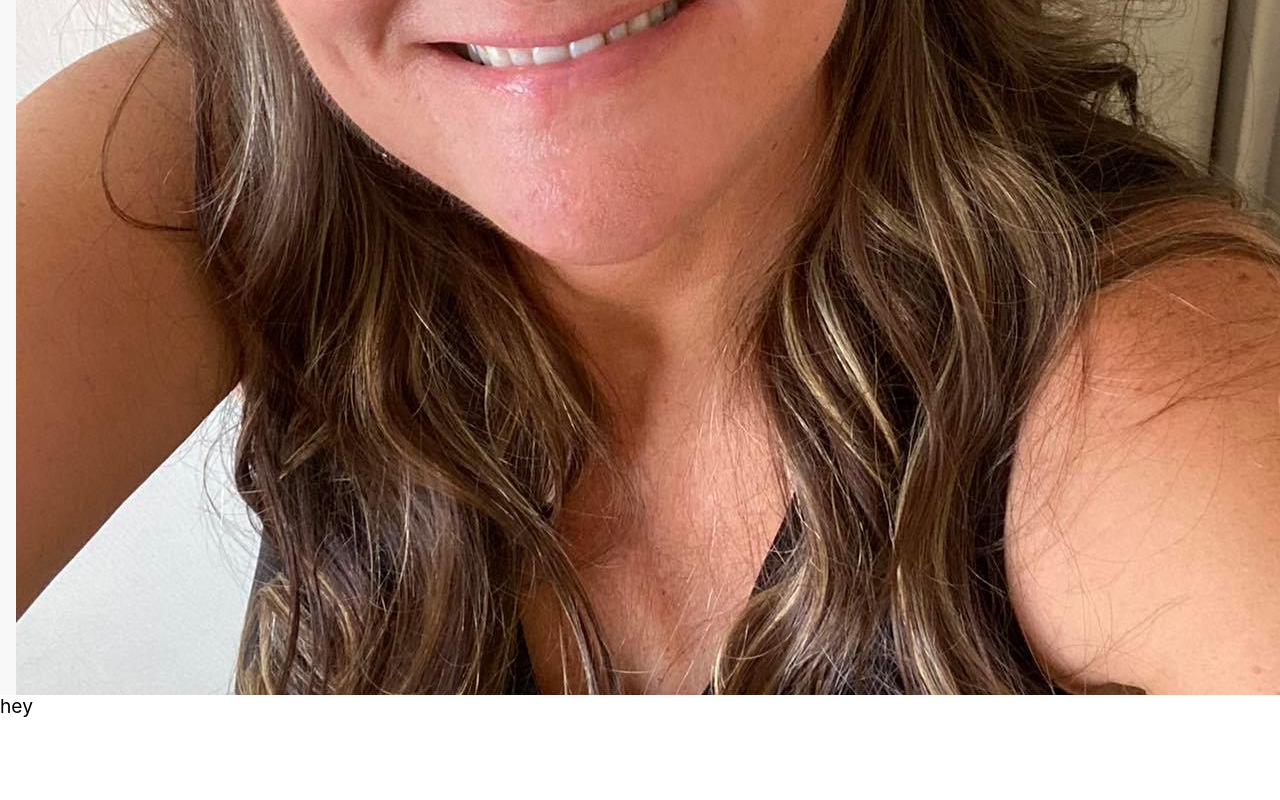
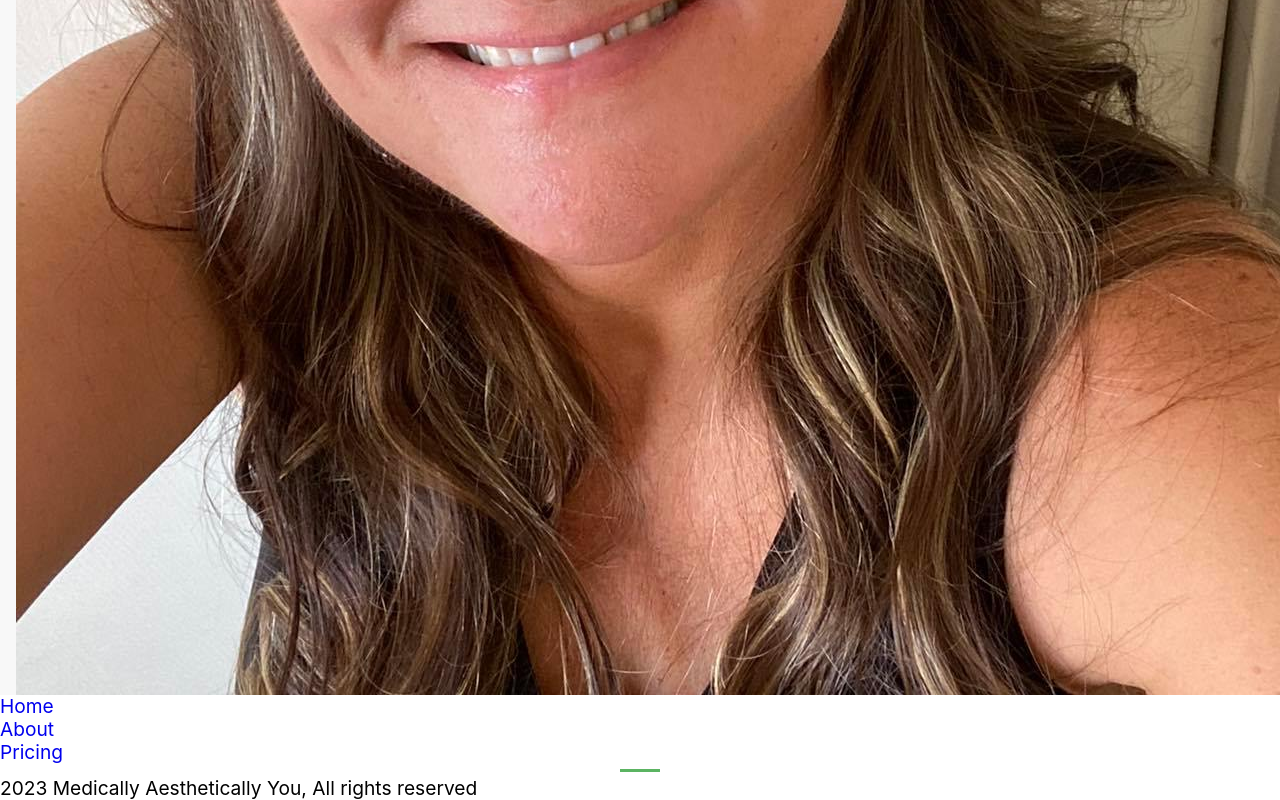
Before and after one commit to Laith1632/botox-react, a React (Create React App) app: page / in a window 1280 px wide. Shown: the part 1577-2377 px from the top of the page. Before the commit the page ends 2295 px from the top, so only its background shows below. Built offline with nearby package versions, Linux system fonts and the light colour scheme.

Commit message:
added a footer

```diff
--- a/src/App.js
+++ b/src/App.js
@@ -3,6 +3,8 @@ import Navbar from './components/Navbar'
 import Hero from './components/Hero'
 import About from './components/About'
 import Cost from './components/Cost'
+import Footer from './components/Footer'
+
 
 function App() {
   return (
@@ -11,6 +13,7 @@ function App() {
       <Hero/>
       <About/>
       <Cost/>
+      <Footer/>
 
     </div>
   );
--- a/src/components/Cost.js
+++ b/src/components/Cost.js
@@ -5,7 +5,7 @@ const Cost = () => {
     <div>
         <div>
 
-            hey
+
 
 
 
--- a/src/components/Footer.js
+++ b/src/components/Footer.js
@@ -0,0 +1,35 @@
+import React from 'react'
+
+const Footer = () => {
+  return (
+    <div className='footer'>
+        <div className='container'>
+            <ul>
+                <li className='nav-item'>
+                    <a href='/'>Home</a>
+
+                </li>
+
+                <li className='nav-item'>
+                    <a href='/'>About</a>
+
+                </li>
+
+                <li className='nav-item'>
+                    <a href='/'>Pricing</a>
+
+                </li>
+            </ul>
+            <div className='bottom'>
+                <span className='line'></span>
+                <p>2023 Medically Aesthetically You, All rights reserved</p>
+            </div>
+
+
+        </div>
+
+    </div>
+  )
+}
+
+export default Footer
```
